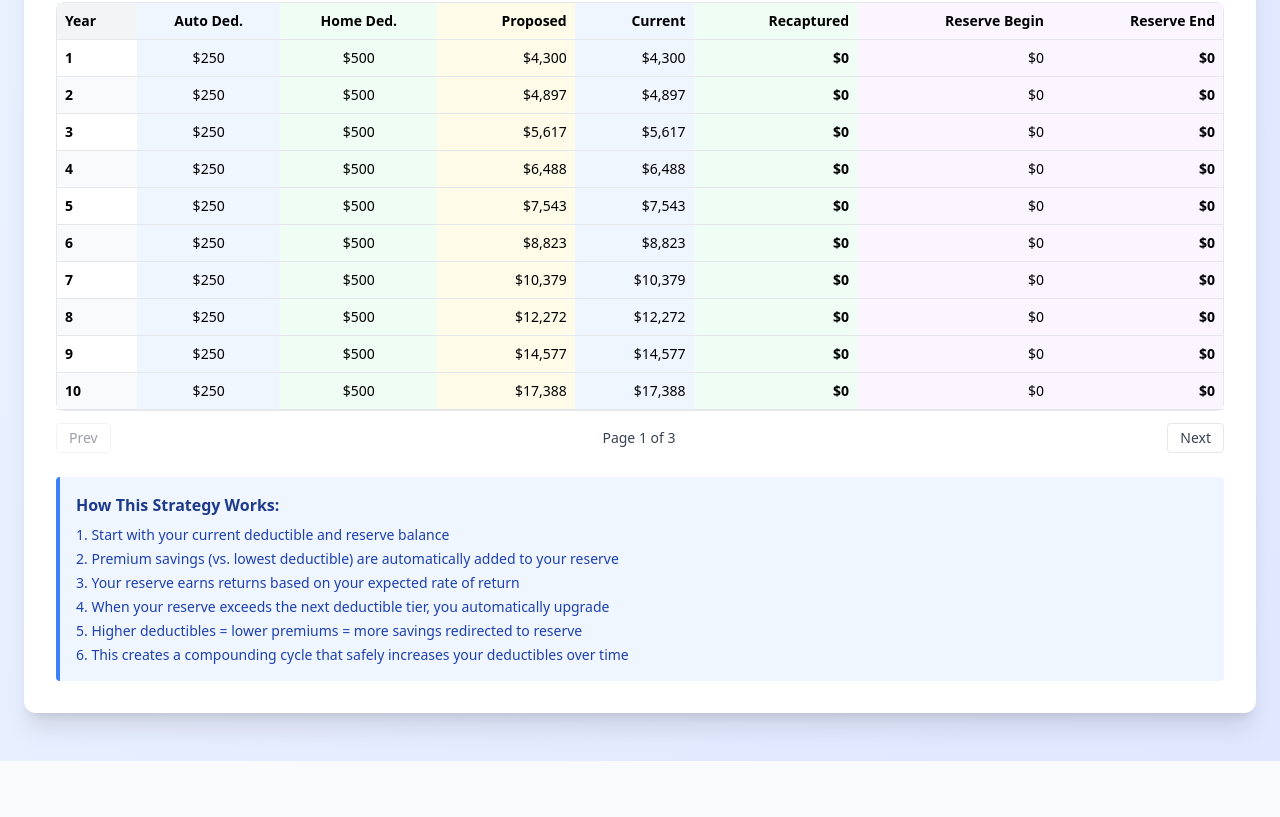
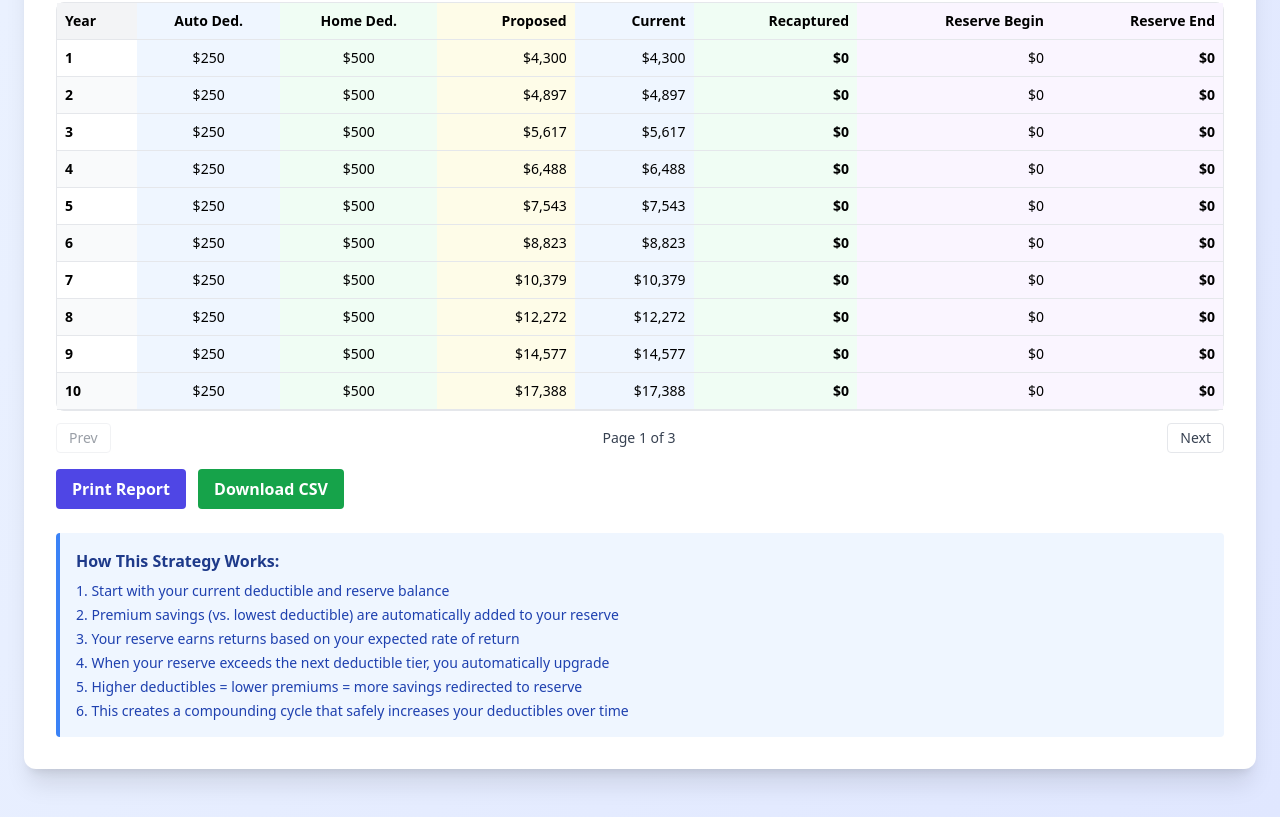
Before and after one commit to GetDigitalOS/smartinsuredreserve, a Next.js app: page / in a window 1280 px wide. Shown: the part 1598-2415 px from the top of the page. Before the commit the page ends 2359 px from the top, so only its background shows below. Built offline with nearby package versions, Linux system fonts and the light colour scheme.

Commit message:
feat: add report export actions

```diff
--- a/src/components/InsuranceOptimizer.tsx
+++ b/src/components/InsuranceOptimizer.tsx
@@ -5,6 +5,7 @@ import { calculateProjection } from '../lib/projection';
 import { validateProjectionInputs } from '../lib/validation';
 import ScenarioPanel from './ScenarioPanel';
 import ProjectionTable from './ProjectionTable';
+import ReportActions from './ReportActions';
 import type { ProjectionInputs, ProjectionRow } from '../lib/types';
 
 const FieldError: React.FC<{ id: string; message?: string }> = ({ id, message }) =>
@@ -236,6 +237,7 @@ const InsuranceOptimizer: React.FC = () => {
           </div>
 
           <ProjectionTable rows={calculations} />
+          <ReportActions rows={calculations} />
 
           <div className="mt-6 bg-blue-50 border-l-4 border-blue-500 p-4 rounded">
             <h4 className="font-semibold text-blue-900 mb-2">How This Strategy Works:</h4>
--- /dev/null
+++ b/src/components/ReportActions.tsx
@@ -0,0 +1,48 @@
+import React from 'react';
+import { buildProjectionCsv } from '../lib/csv';
+import type { ProjectionRow } from '../lib/types';
+
+interface ReportActionsProps {
+  rows: ProjectionRow[];
+}
+
+const ReportActions: React.FC<ReportActionsProps> = ({ rows }) => {
+  const handlePrint = () => {
+    window.print();
+  };
+
+  const handleDownload = () => {
+    const csv = buildProjectionCsv(rows);
+    const blob = new Blob([csv], { type: 'text/csv;charset=utf-8' });
+    const url = URL.createObjectURL(blob);
+    const link = document.createElement('a');
+
+    link.href = url;
+    link.download = 'reserve-projection.csv';
+    document.body.appendChild(link);
+    link.click();
+    link.remove();
+    URL.revokeObjectURL(url);
+  };
+
+  return (
+    <div className="mt-4 flex flex-col gap-3 sm:flex-row">
+      <button
+        type="button"
+        onClick={handlePrint}
+        className="rounded bg-indigo-600 px-4 py-2 font-semibold text-white hover:bg-indigo-700 focus:outline-none focus:ring-2 focus:ring-indigo-500 focus:ring-offset-2"
+      >
+        Print Report
+      </button>
+      <button
+        type="button"
+        onClick={handleDownload}
+        className="rounded bg-green-600 px-4 py-2 font-semibold text-white hover:bg-green-700 focus:outline-none focus:ring-2 focus:ring-green-500 focus:ring-offset-2"
+      >
+        Download CSV
+      </button>
+    </div>
+  );
+};
+
+export default ReportActions;
```
Also changed, not shown: .hub/chunk-result.json, 1 other file (tests, documents, lock files or other folders).
